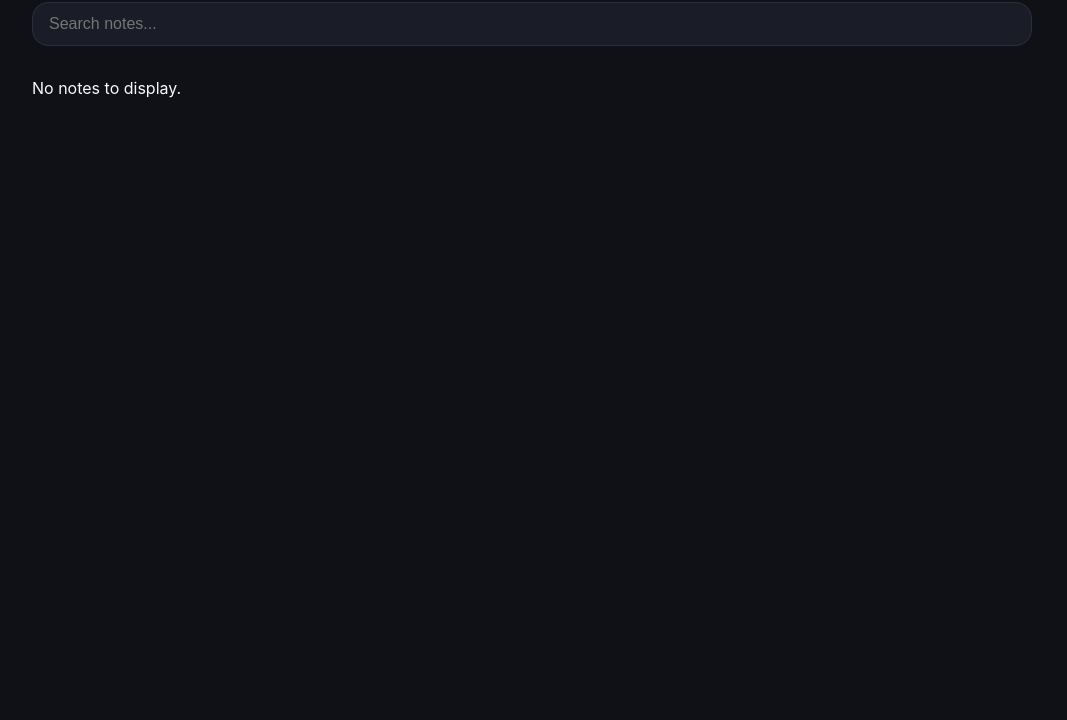
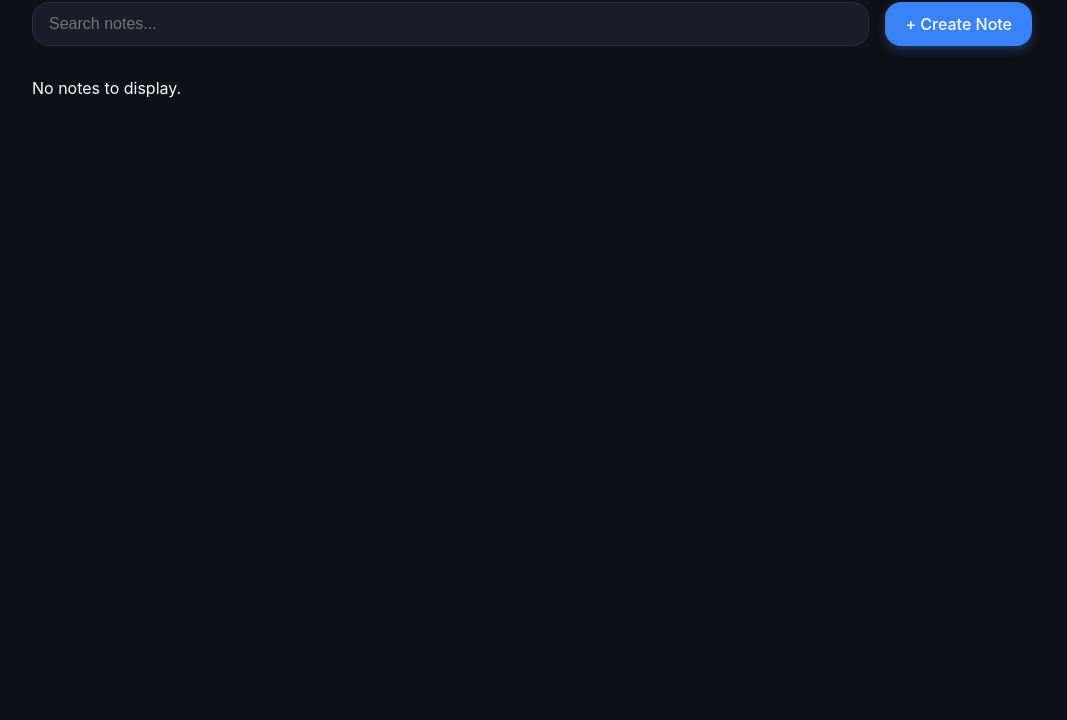
Before and after one commit to alexraju01/note-taker, a website: page public/index.html in a window 1280 px wide. Shown: the part 80-800 px from the top of the page, without its empty margins (108-1175 px from the left). Drawn offline with Linux system fonts and the light colour scheme; no server answers.

Commit message:
Added a create note button

```diff
--- a/public/index.html
+++ b/public/index.html
@@ -11,9 +11,16 @@
 			<div class="notes-header">
 				<h1>My Notes</h1>
 
-				<div class="search-container">
-					<input type="search" id="search-input" placeholder="Search notes..." autocomplete="off" />
-					<span class="search-icon"></span>
+				<div id="note-user-tool">
+					<div class="search-container">
+						<input
+							type="search"
+							id="search-input"
+							placeholder="Search notes..."
+							autocomplete="off" />
+						<span class="search-icon"></span>
+					</div>
+					<a href="create.html" id="create-note-btn">+ Create Note</a>
 				</div>
 			</div>
 
--- a/public/script.js
+++ b/public/script.js
@@ -1,6 +1,7 @@
 const notesContainer = document.querySelector("#note-grid");
 const noteCardTemplate = document.querySelector("[data-note-card-template]");
 const searchInput = document.querySelector("#search-input");
+// const createNote =
 
 let notesList = [];
 
--- a/public/styles.css
+++ b/public/styles.css
@@ -12,6 +12,9 @@
 	padding: 0;
 	box-sizing: border-box;
 	outline: none;
+	border: none;
+	list-style-type: none;
+	text-decoration: none;
 }
 
 body {
@@ -34,6 +37,7 @@ body {
 	flex-direction: column;
 	gap: 16px;
 	margin-bottom: 32px;
+	width: 100%;
 }
 
 .notes-header h1 {
@@ -46,6 +50,7 @@ body {
 	position: relative;
 	display: flex;
 	align-items: center;
+	width: 100%;
 }
 
 .search-container input {
@@ -126,3 +131,32 @@ input[type="search"]::-webkit-search-cancel-button {
 .hide {
 	display: none;
 }
+
+/* ----- Create Note Button ----- */
+#create-note-btn {
+	background-color: #3a82f7;
+	color: #fff;
+	min-width: fit-content;
+	border-radius: var(--radius);
+	padding: 12px 20px;
+	font-size: 1rem;
+	font-weight: 500;
+	cursor: pointer;
+	transition: background-color var(--transition), transform var(--transition);
+	box-shadow: 0 4px 10px rgba(58, 130, 247, 0.3);
+}
+
+#create-note-btn:hover {
+	background-color: #2563eb;
+	box-shadow: 0 6px 16px rgba(58, 130, 247, 0.45);
+}
+
+#create-note-btn:active {
+	transform: scale(1);
+}
+
+#note-user-tool {
+	display: flex;
+	gap: 1rem;
+	width: 100%;
+}
```
